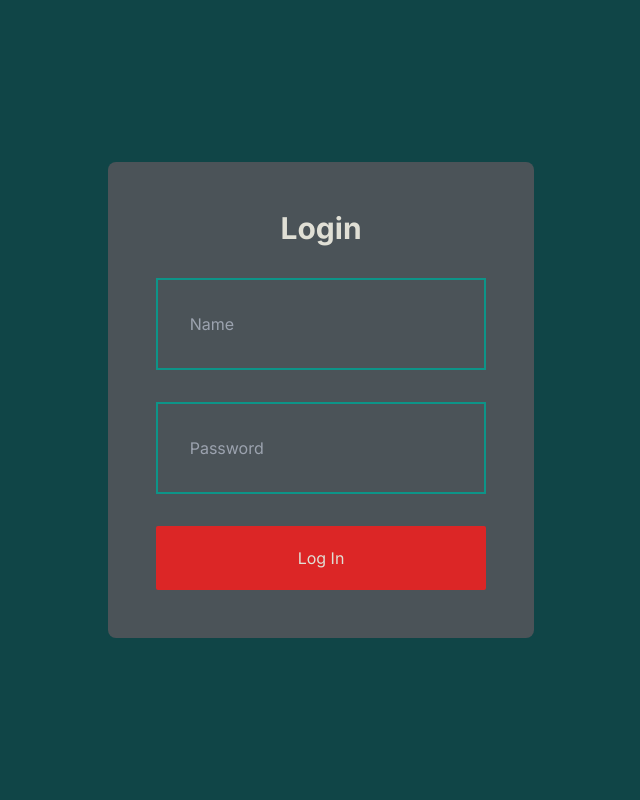
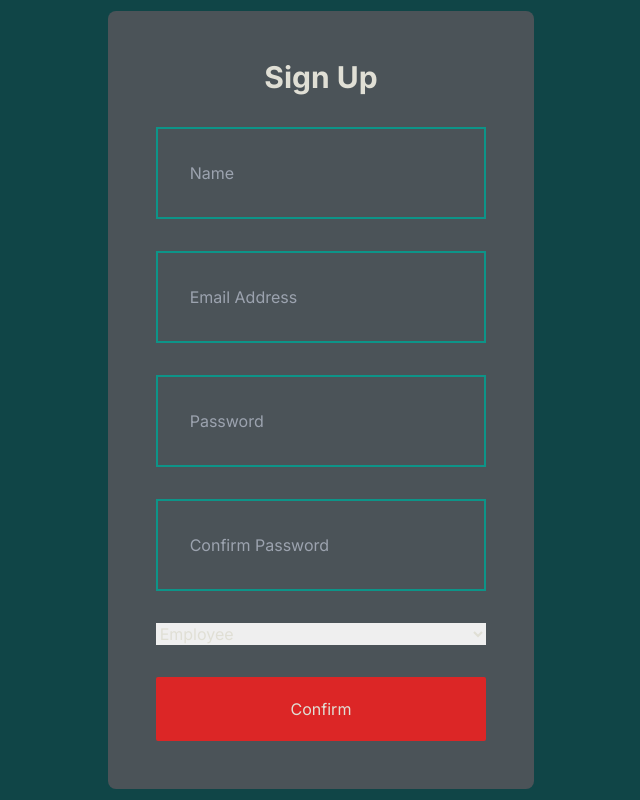
Before and after one commit to Raiyan03/shift-sync, a Next.js app: page /login in a window 1280 px wide. Shown: the whole page, without its empty margins (319-959 px from the left). Built offline with nearby package versions, Linux system fonts and the light colour scheme.

Commit message:
Add files via upload

```diff
--- /dev/null
+++ b/app/login/loginHandler.jsx
@@ -0,0 +1,135 @@
+"use client"
+import React, { useState } from "react";
+import "firebase/auth";
+import "firebase/firestore";
+//import { TextInput } from 'react-native'
+import { redirect } from "next/navigation";
+import Link from "next/link";
+import { useHistory } from 'react-router-dom';
+
+//const firebaseConfig = {
+    //Requires initialization
+//}
+
+//const app = initializeApp(firebaseConfig);
+
+
+export default function SignUpScreen() {
+    //const auth = firebase.auth;
+    //const firestore = firebase.firestore;
+
+    //const history = useHistory();
+
+    const [role, setRole] = useState("");
+    const [values, setValues] = useState({
+        name: "",
+        role: "",
+        email: "",
+        pwd: "",
+        pwd2: ""
+    })
+
+    const id = Math.floor(Math.random() * 100000);
+
+    //const empData = getEmployeeData("Employees");
+    //const manaData = getEmployeeData("Managers");
+
+
+    function handleChange(text, eventName) {
+        setValues(prev => {
+            return {
+                ...prev,
+                [eventName]: text
+            }
+        })
+    }
+
+    const handleRole = (event) => {
+        setRole(event.target.value);
+    }
+
+    const handleSubmit = (event) => {
+        event.preventDefault();
+        SignUp;
+        //history.push('dashboard');
+    }
+
+    function SignUp() {
+        const {email, pwd, pwd2, name, role} = values
+
+        /*
+        empData.forEach((emp) => {
+            if(emp.name == name) {
+                alert("User already exists!");
+            }
+        })
+        */
+
+        if (pwd == pwd2) {
+            auth.createUserWithEmailAndPassword(email,pwd)
+            .then(() => {
+                firestore.collection("Users").doc(auth().currentUser.uid).set({
+                    uid: auth().currentUser.uid,
+                    name,
+                    role,
+                    email
+                })
+            })
+            .catch((error) => {
+                alert(error.message)
+            });
+
+        } else {
+            alert("Passwords are different!")
+        }
+    }
+
+    return (
+        <div className="w-full h-screen flex items-center justify-center">
+        <form onSubmit={handleSubmit} className="bg-bgSoft p-12 rounded-lg w-1/3 h-auto flex flex-col justify-center gap-8">
+          <h1 className="text-3xl font-bold text-center">Sign Up</h1>
+          <input
+            type="text"
+            name="username"
+            className="p-8 border-2 border-teal-600 bg-inherit bg-bg text-text"
+            placeholder="Name"
+            onChangeText={text => handleChange(text, "name")}
+            />
+          <input
+            type="text"
+            name="email"
+            className="p-8 border-2 border-teal-600 bg-inherit bg-bg text-text"
+            placeholder="Email Address"
+            onChangeText={text => handleChange(text, "email")}
+            />
+          <input
+            type="password"
+            name="pwd"
+            className="p-8 border-2 border-teal-600 bg-inherit bg-bg text-text"
+            placeholder="Password"
+            onChangeText={text => handleChange(text, "pwd")}
+            />
+          <input
+            type="password"
+            name="pwd2"
+            className="p-8 border-2 border-teal-600 bg-inherit bg-bg text-text"
+            placeholder="Confirm Password"
+            onChangeText={text => handleChange(text, "pwd")}
+            />
+          <select
+            name="role"
+            value={role}
+            onChange={handleRole}
+          >
+            <option value="Employee">Employee</option>
+            <option value="Manager">Manager</option>
+          </select>
+
+          <button
+            type="submit"
+            //onClick={() => SignUp()}
+            className='bg-red-600 p-5 rounded-sm'>Confirm</button>
+        </form>
+      </div>
+    );
+}
--- a/app/login/page.jsx
+++ b/app/login/page.jsx
@@ -1,12 +1,7 @@
+import SignUpScreen from "./loginHandler"
+
 export default function LoginPage() {
   return (
-    <div className="w-full h-screen flex items-center justify-center">
-      <form action="" className="bg-bgSoft p-12 rounded-lg w-1/3 h-auto flex flex-col justify-center gap-8">
-        <h1 className="text-3xl font-bold text-center">Login</h1>
-        <input type="text" name="username" className="p-8 border-2 border-teal-600 bg-inherit bg-bg text-text" placeholder="Name"/>
-        <input type="password" name="password" className="p-8 border-2 border-teal-600 bg-inherit bg-bg text-text" placeholder="Password"/>
-        <button type="submit" className='bg-red-600 p-5 rounded-sm'>Log In</button>
-      </form>
-    </div>
+    <SignUpScreen/>
   )
 }
```
